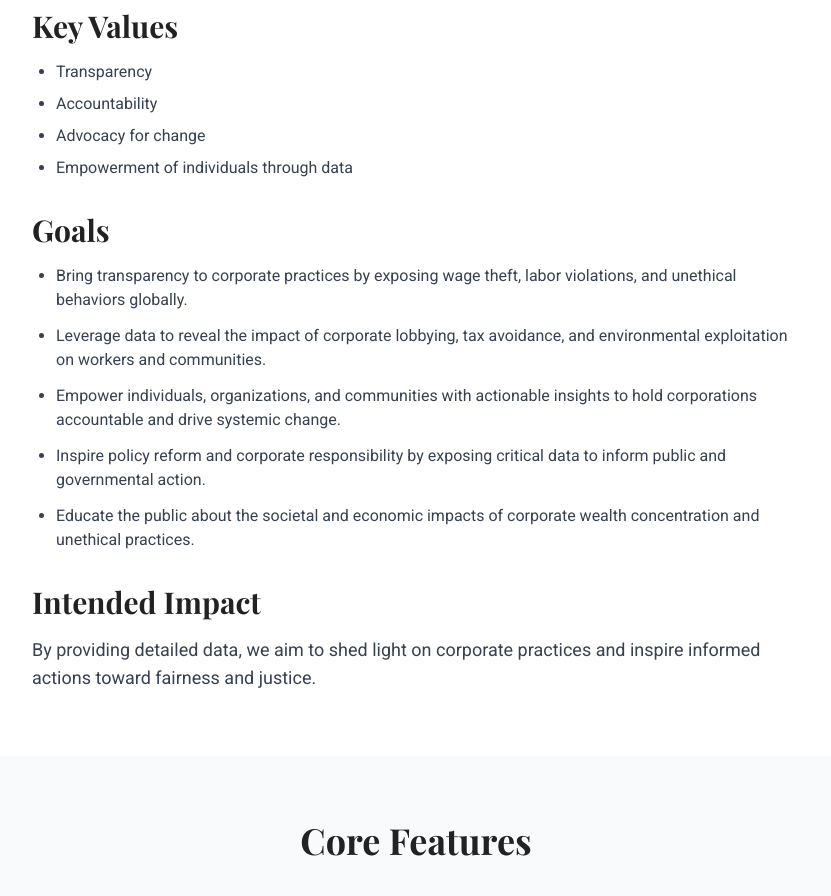
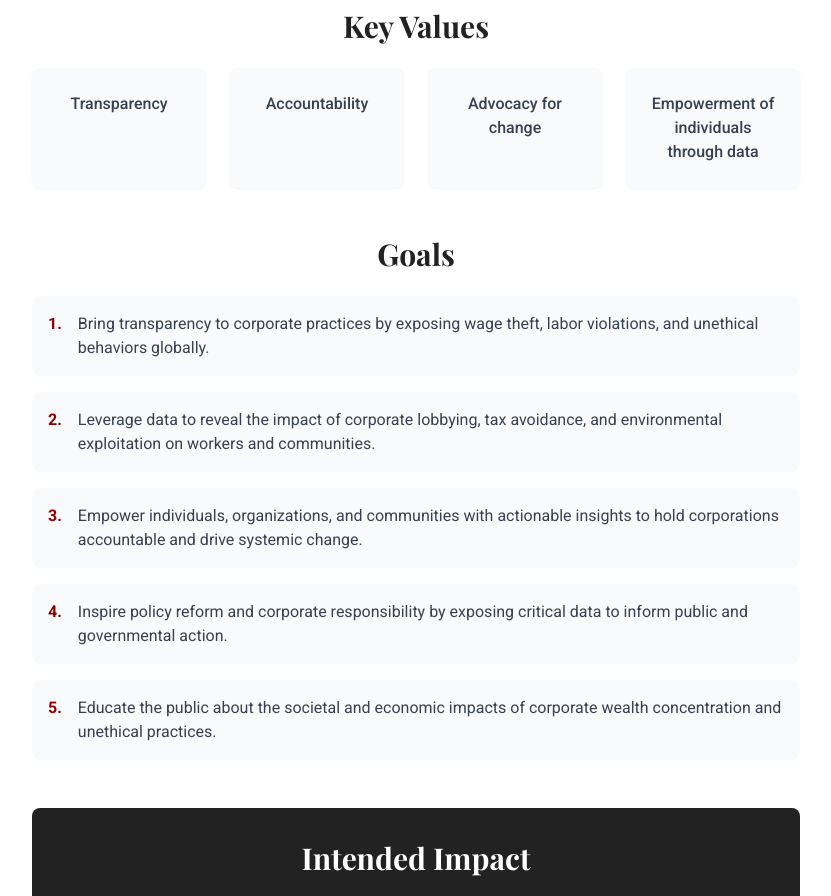
Before and after one commit to BRobertsonRed/profit-plunder-insight, a React (Vite) app: page /about in a window 1280 px wide. Shown: the part 560-1456 px from the top of the page, without its empty margins (224-1055 px from the left). Built offline with nearby package versions, Linux system fonts and the light colour scheme.

Commit message:
Improve section formatting
Enhanced the layout and presentation of the specified section for better readability and user experience.
[skip gpt_engineer]

```diff
--- a/src/pages/About.tsx
+++ b/src/pages/About.tsx
@@ -23,33 +23,55 @@ const About = () => {
       {/* Mission Statement Section */}
       <section className="py-16 px-6 bg-white">
         <div className="container mx-auto">
-          <div className="max-w-3xl mx-auto">
-            <h2 className="heading-lg mb-6 text-secondary">Our Mission</h2>
-            <p className="body-text text-gray-700 mb-12">
-              ProfitandPlunder.org is dedicated to transparency and accountability by exposing corporate wealth, unethical practices, and their societal impacts.
-            </p>
+          <div className="max-w-3xl mx-auto space-y-12">
+            {/* Mission */}
+            <div className="text-center">
+              <h2 className="heading-lg text-secondary mb-6">Our Mission</h2>
+              <p className="body-text text-gray-700">
+                ProfitandPlunder.org is dedicated to transparency and accountability by exposing corporate wealth, unethical practices, and their societal impacts.
+              </p>
+            </div>
 
-            <h3 className="heading-md text-secondary mb-4">Key Values</h3>
-            <ul className="list-disc pl-6 mb-8 text-gray-700 space-y-2">
-              <li>Transparency</li>
-              <li>Accountability</li>
-              <li>Advocacy for change</li>
-              <li>Empowerment of individuals through data</li>
-            </ul>
+            {/* Key Values */}
+            <div>
+              <h3 className="heading-md text-secondary mb-6 text-center">Key Values</h3>
+              <div className="grid grid-cols-1 md:grid-cols-2 lg:grid-cols-4 gap-6">
+                {["Transparency", "Accountability", "Advocacy for change", "Empowerment of individuals through data"].map((value, index) => (
+                  <Card key={index} className="bg-gray-50 border-none hover:shadow-md transition-shadow">
+                    <CardContent className="p-6 text-center">
+                      <p className="text-gray-700 font-medium">{value}</p>
+                    </CardContent>
+                  </Card>
+                ))}
+              </div>
+            </div>
 
-            <h3 className="heading-md text-secondary mb-4">Goals</h3>
-            <ul className="list-disc pl-6 mb-8 text-gray-700 space-y-3">
-              <li>Bring transparency to corporate practices by exposing wage theft, labor violations, and unethical behaviors globally.</li>
-              <li>Leverage data to reveal the impact of corporate lobbying, tax avoidance, and environmental exploitation on workers and communities.</li>
-              <li>Empower individuals, organizations, and communities with actionable insights to hold corporations accountable and drive systemic change.</li>
-              <li>Inspire policy reform and corporate responsibility by exposing critical data to inform public and governmental action.</li>
-              <li>Educate the public about the societal and economic impacts of corporate wealth concentration and unethical practices.</li>
-            </ul>
+            {/* Goals */}
+            <div>
+              <h3 className="heading-md text-secondary mb-6 text-center">Goals</h3>
+              <div className="space-y-4">
+                {[
+                  "Bring transparency to corporate practices by exposing wage theft, labor violations, and unethical behaviors globally.",
+                  "Leverage data to reveal the impact of corporate lobbying, tax avoidance, and environmental exploitation on workers and communities.",
+                  "Empower individuals, organizations, and communities with actionable insights to hold corporations accountable and drive systemic change.",
+                  "Inspire policy reform and corporate responsibility by exposing critical data to inform public and governmental action.",
+                  "Educate the public about the societal and economic impacts of corporate wealth concentration and unethical practices."
+                ].map((goal, index) => (
+                  <div key={index} className="flex items-start gap-4 p-4 bg-gray-50 rounded-lg">
+                    <span className="text-primary font-bold">{index + 1}.</span>
+                    <p className="text-gray-700">{goal}</p>
+                  </div>
+                ))}
+              </div>
+            </div>
 
-            <h3 className="heading-md text-secondary mb-4">Intended Impact</h3>
-            <p className="body-text text-gray-700">
-              By providing detailed data, we aim to shed light on corporate practices and inspire informed actions toward fairness and justice.
-            </p>
+            {/* Intended Impact */}
+            <div className="bg-secondary text-white p-8 rounded-lg text-center">
+              <h3 className="heading-md mb-4">Intended Impact</h3>
+              <p className="text-lg">
+                By providing detailed data, we aim to shed light on corporate practices and inspire informed actions toward fairness and justice.
+              </p>
+            </div>
           </div>
         </div>
       </section>
```
